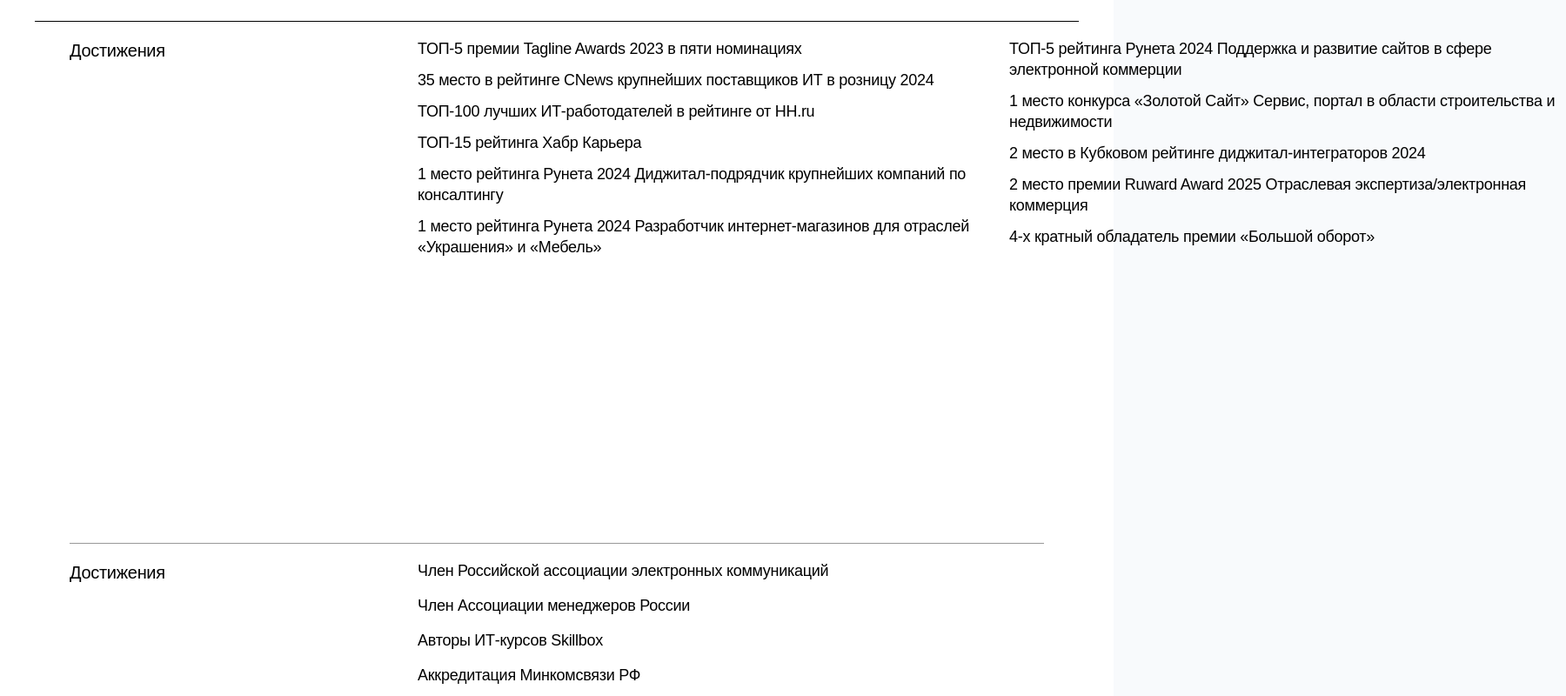
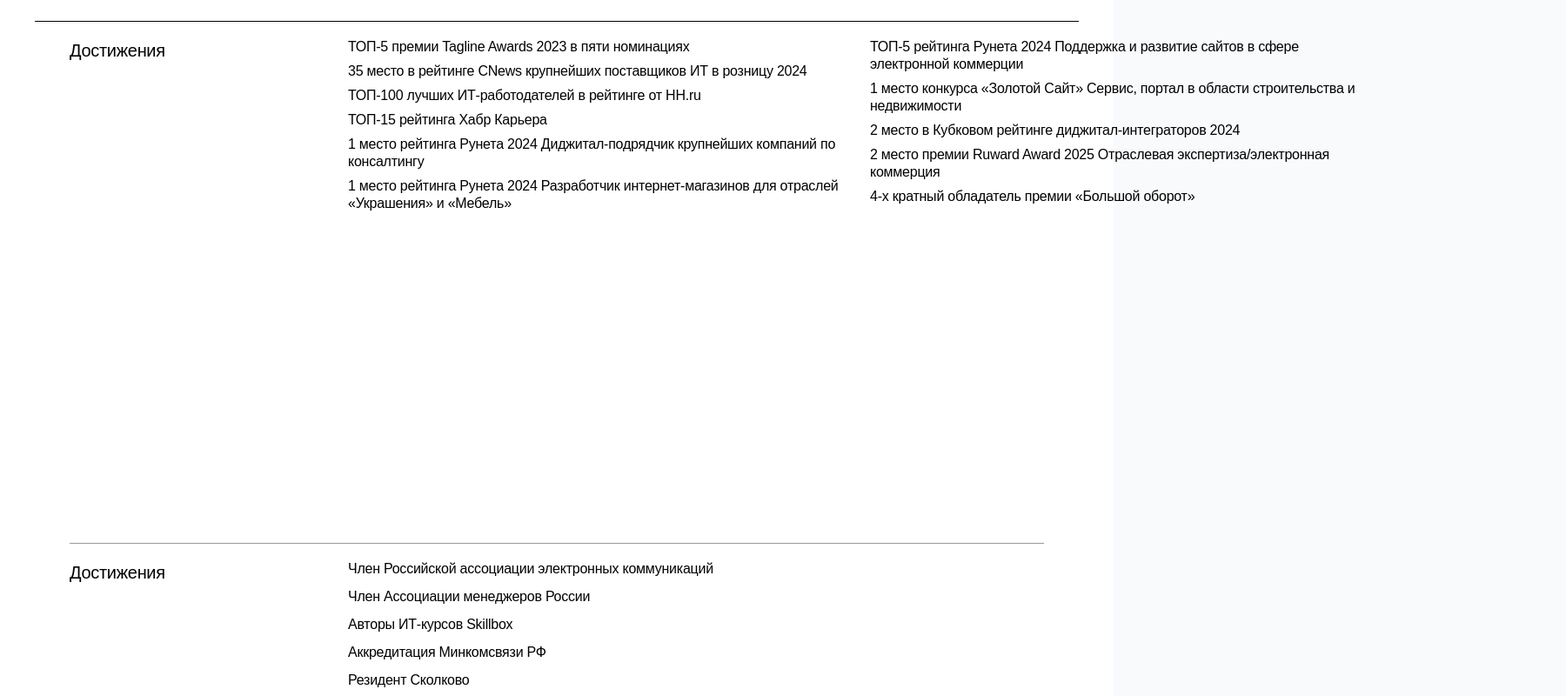
Before and after one commit to pr-poehali-dev/landing-photo-design, a React (Vite) app: page / in a window 1280 px wide. Shown: the part 1380-2180 px from the top of the page at 87% size, 1800 px wide, since content can reach past the window. Built offline with nearby package versions, Linux system fonts and the light colour scheme; a web font is replaced by a local one.

Commit message:
feat: адаптивный блок достижений

```diff
--- a/src/pages/Index.tsx
+++ b/src/pages/Index.tsx
@@ -215,42 +215,42 @@ export default function Index() {
         </div>
 
         {/* Left column achievements */}
-        <div className="absolute flex flex-col gap-3" style={{left: '480px', top: '100px', width: '640px'}}>
-          <div className="text-black text-lg font-avenir leading-6" style={{letterSpacing: '-0.015em'}}>
+        <div className="absolute flex flex-col gap-2" style={{left: '400px', top: '100px', width: '580px'}}>
+          <div className="text-black text-base font-avenir leading-5" style={{letterSpacing: '-0.015em'}}>
             ТОП-5 премии Tagline Awards 2023 в пяти номинациях
           </div>
-          <div className="text-black text-lg font-avenir leading-6" style={{letterSpacing: '-0.015em'}}>
+          <div className="text-black text-base font-avenir leading-5" style={{letterSpacing: '-0.015em'}}>
             35 место в рейтинге CNews крупнейших поставщиков ИТ в розницу 2024
           </div>
-          <div className="text-black text-lg font-avenir leading-6" style={{letterSpacing: '-0.015em'}}>
+          <div className="text-black text-base font-avenir leading-5" style={{letterSpacing: '-0.015em'}}>
             ТОП-100 лучших ИТ-работодателей в рейтинге от HH.ru
           </div>
-          <div className="text-black text-lg font-avenir leading-6" style={{letterSpacing: '-0.015em'}}>
+          <div className="text-black text-base font-avenir leading-5" style={{letterSpacing: '-0.015em'}}>
             ТОП-15 рейтинга Хабр Карьера
           </div>
-          <div className="text-black text-lg font-avenir leading-6" style={{letterSpacing: '-0.015em'}}>
+          <div className="text-black text-base font-avenir leading-5" style={{letterSpacing: '-0.015em'}}>
             1 место рейтинга Рунета 2024 Диджитал-подрядчик крупнейших компаний по консалтингу
           </div>
-          <div className="text-black text-lg font-avenir leading-6" style={{letterSpacing: '-0.015em'}}>
+          <div className="text-black text-base font-avenir leading-5" style={{letterSpacing: '-0.015em'}}>
             1 место рейтинга Рунета 2024 Разработчик интернет-магазинов для отраслей «Украшения» и «Мебель»
           </div>
         </div>
 
         {/* Right column achievements */}
-        <div className="absolute flex flex-col gap-3" style={{left: '1160px', top: '100px', width: '640px'}}>
-          <div className="text-black text-lg font-avenir leading-6" style={{letterSpacing: '-0.015em'}}>
+        <div className="absolute flex flex-col gap-2" style={{left: '1000px', top: '100px', width: '580px'}}>
+          <div className="text-black text-base font-avenir leading-5" style={{letterSpacing: '-0.015em'}}>
             ТОП-5 рейтинга Рунета 2024 Поддержка и развитие сайтов в сфере электронной коммерции
           </div>
-          <div className="text-black text-lg font-avenir leading-6" style={{letterSpacing: '-0.015em'}}>
+          <div className="text-black text-base font-avenir leading-5" style={{letterSpacing: '-0.015em'}}>
             1 место конкурса «Золотой Сайт» Сервис, портал в области строительства и недвижимости
           </div>
-          <div className="text-black text-lg font-avenir leading-6" style={{letterSpacing: '-0.015em'}}>
+          <div className="text-black text-base font-avenir leading-5" style={{letterSpacing: '-0.015em'}}>
             2 место в Кубковом рейтинге диджитал-интеграторов 2024
           </div>
-          <div className="text-black text-lg font-avenir leading-6" style={{letterSpacing: '-0.015em'}}>
+          <div className="text-black text-base font-avenir leading-5" style={{letterSpacing: '-0.015em'}}>
             2 место премии Ruward Award 2025 Отраслевая экспертиза/электронная коммерция
           </div>
-          <div className="text-black text-lg font-avenir leading-6" style={{letterSpacing: '-0.015em'}}>
+          <div className="text-black text-base font-avenir leading-5" style={{letterSpacing: '-0.015em'}}>
             4-х кратный обладатель премии «Большой оборот»
           </div>
         </div>
@@ -261,20 +261,20 @@ export default function Index() {
         </div>
 
         {/* Bottom achievements */}
-        <div className="absolute" style={{left: '480px', top: '700px', width: '640px'}}>
-          <div className="text-black text-lg font-avenir leading-6 mb-4" style={{letterSpacing: '-0.015em'}}>
+        <div className="absolute" style={{left: '400px', top: '700px', width: '580px'}}>
+          <div className="text-black text-base font-avenir leading-5 mb-3" style={{letterSpacing: '-0.015em'}}>
             Член Российской ассоциации электронных коммуникаций
           </div>
-          <div className="text-black text-lg font-avenir leading-6 mb-4" style={{letterSpacing: '-0.015em'}}>
+          <div className="text-black text-base font-avenir leading-5 mb-3" style={{letterSpacing: '-0.015em'}}>
             Член Ассоциации менеджеров России
           </div>
-          <div className="text-black text-lg font-avenir leading-6 mb-4" style={{letterSpacing: '-0.015em'}}>
+          <div className="text-black text-base font-avenir leading-5 mb-3" style={{letterSpacing: '-0.015em'}}>
             Авторы ИТ-курсов Skillbox
           </div>
-          <div className="text-black text-lg font-avenir leading-6 mb-4" style={{letterSpacing: '-0.015em'}}>
+          <div className="text-black text-base font-avenir leading-5 mb-3" style={{letterSpacing: '-0.015em'}}>
             Аккредитация Минкомсвязи РФ
           </div>
-          <div className="text-black text-lg font-avenir leading-6" style={{letterSpacing: '-0.015em'}}>
+          <div className="text-black text-base font-avenir leading-5" style={{letterSpacing: '-0.015em'}}>
             Резидент Сколково
           </div>
         </div>
```
